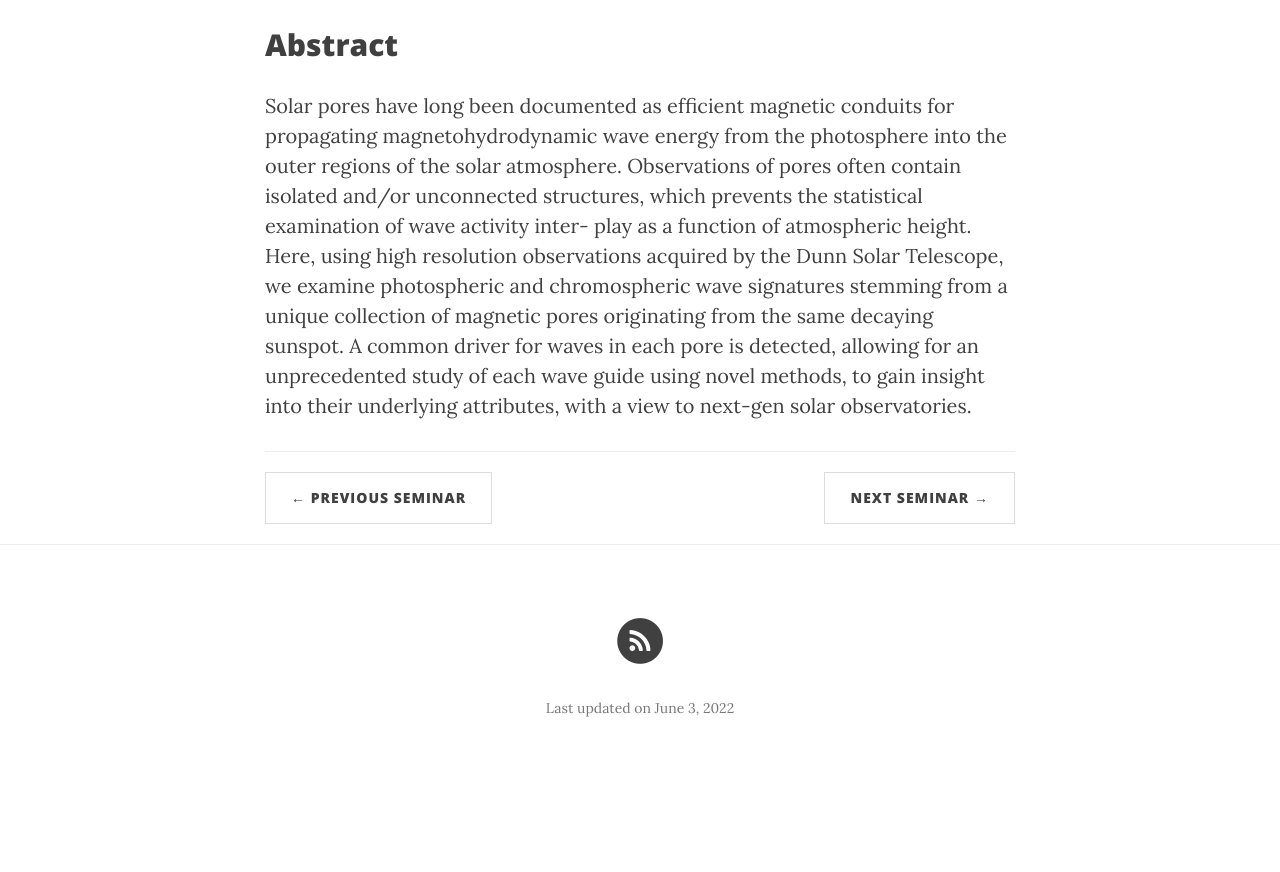
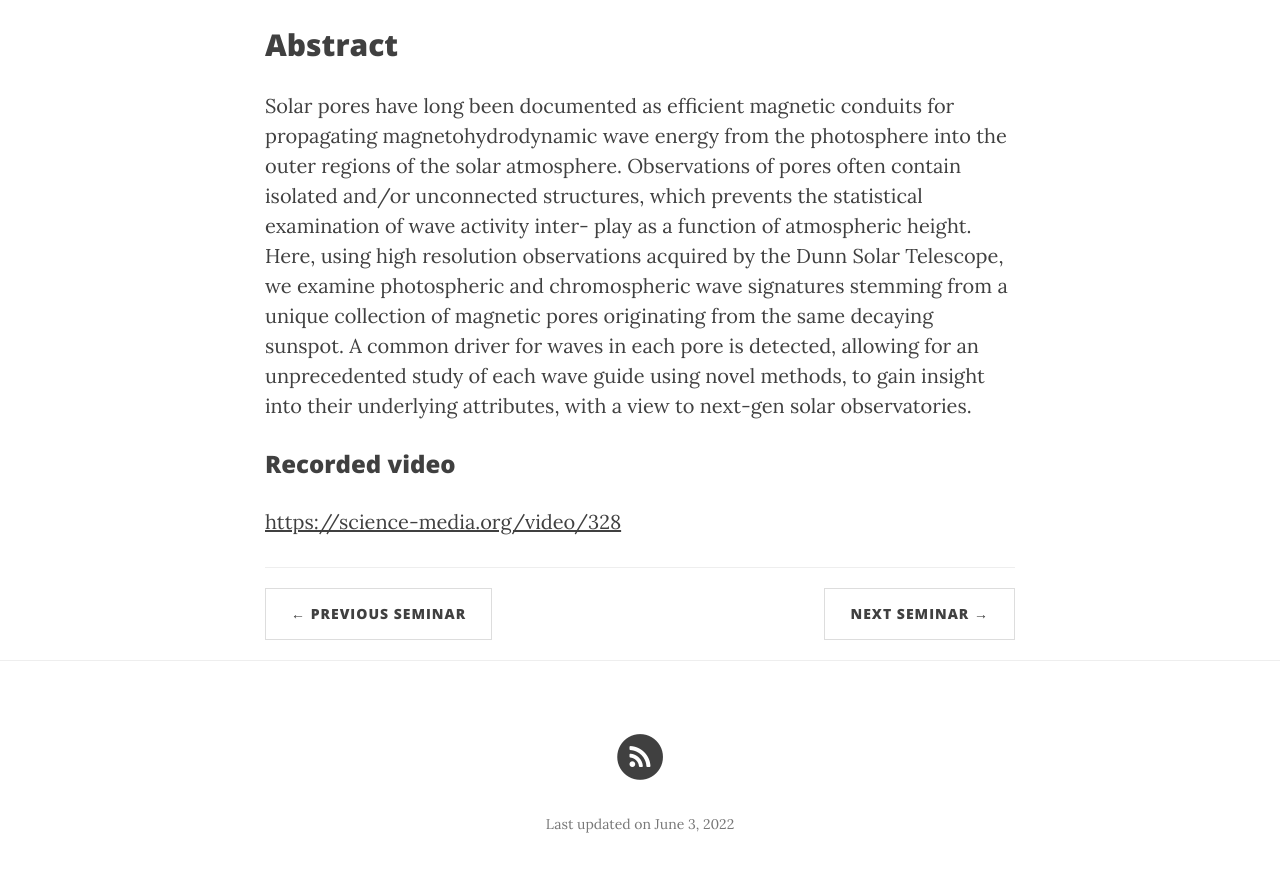
Before and after one commit to ITA-Solar/espos, a Jekyll site: the page built from _posts/2022-05-26-Grant.md, in a window 1280 px wide and 900 px high, scrolled down 606 px. Shown: the top 872 px of the window. Built offline with Jekyll 4.4.1, drawn with Linux system fonts in a browser that asks for light colours; nearby versions of some CDN libraries; before the commit the page ends 1390 px from its top, so only the background shows below that.

Commit message:
Update 2022-05-26-Grant.md

```diff
--- a/_posts/2022-05-26-Grant.md
+++ b/_posts/2022-05-26-Grant.md
@@ -10,3 +10,7 @@ published:  true
 
 ## Abstract
 Solar pores have long been documented as efficient magnetic conduits for propagating magnetohydrodynamic wave energy from the photosphere into the outer regions of the solar atmosphere. Observations of pores often contain isolated and/or unconnected structures, which prevents the statistical examination of wave activity inter- play as a function of atmospheric height. Here, using high resolution observations acquired by the Dunn Solar Telescope, we examine photospheric and chromospheric wave signatures stemming from a unique collection of magnetic pores originating from the same decaying sunspot. A common driver for waves in each pore is detected, allowing for an unprecedented study of each wave guide using novel methods, to gain insight into their underlying attributes, with a view to next-gen solar observatories.
+
+### Recorded video
+
+[https://science-media.org/video/328](https://science-media.org/video/328)
```
